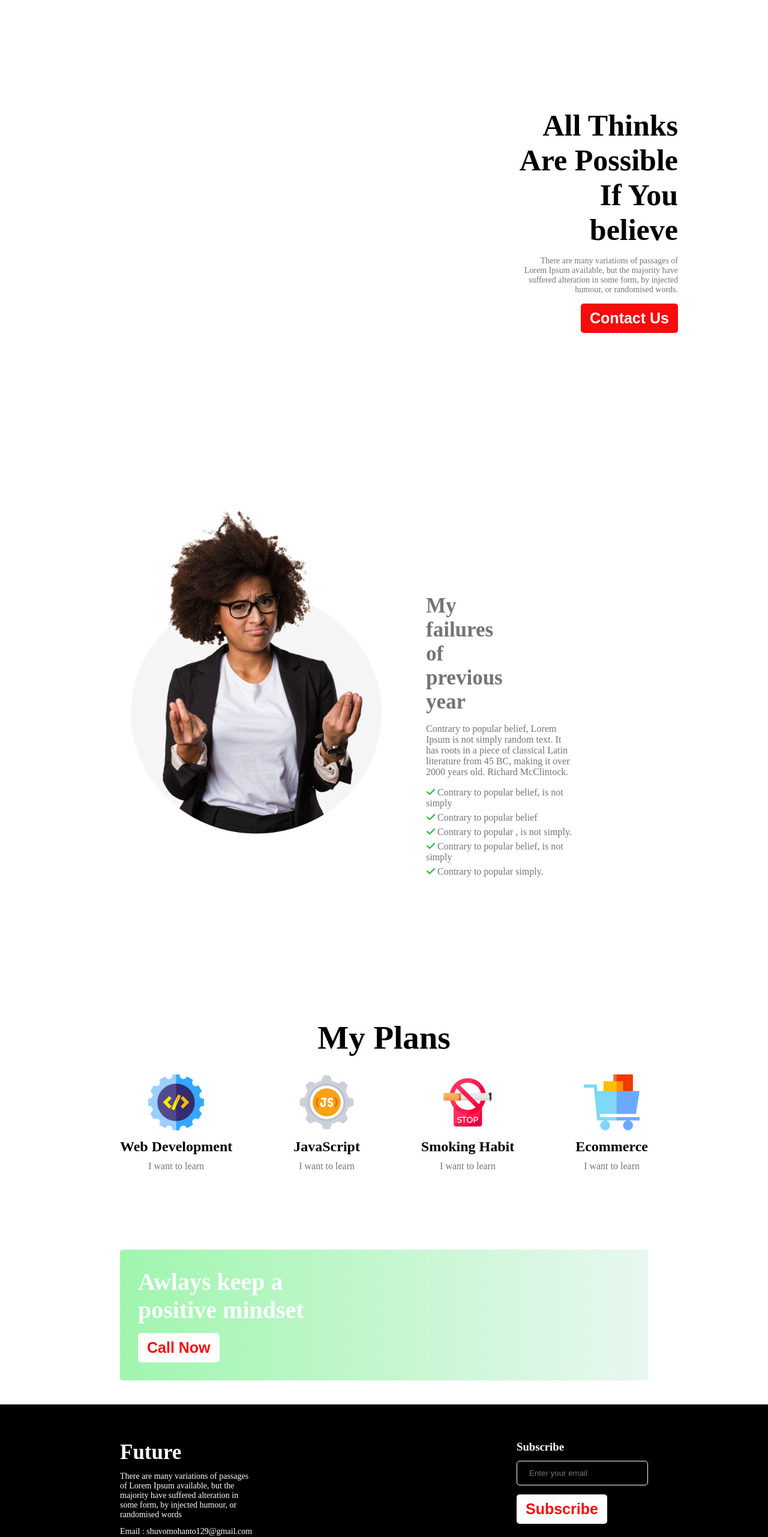
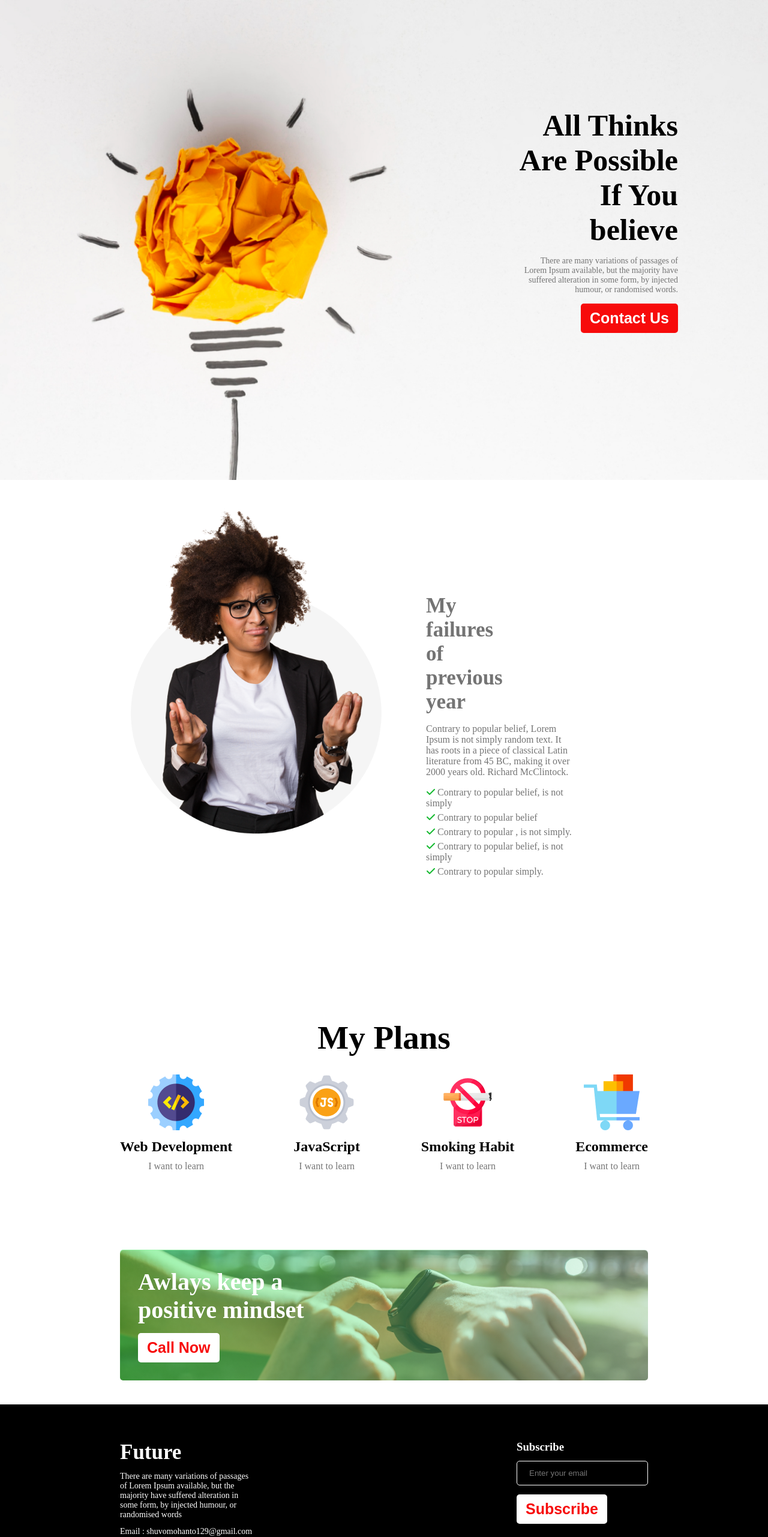
Before and after one commit to sabboshachi546/new-year-website, a plain HTML site: page index.html in a window 1280 px wide. Shown: the top 2562 px of the page at 60% size. Drawn offline with Linux system fonts and the light colour scheme; the site is published under a folder, as on GitHub Pages, so addresses that start at the root find nothing; files whose address does not match are found by name.

Commit message:
img problem slove

```diff
--- a/styles/style.css
+++ b/styles/style.css
@@ -6,7 +6,7 @@ section{
 }
 /* banner section */
 .banner{
-    background-image: url('/images/banner/banner1.png');
+    background-image: url('../images/banner/banner1.png');
     height: 100vh;
     background-size: cover;
     background-repeat: no-repeat;
@@ -82,7 +82,7 @@ main{
 }
 /* contact section */
 .contact{
-    background-image: linear-gradient(to right, rgba(16, 231, 52, 0.4), rgba(198, 236, 217, 0.4)),url('/images/watch.png');
+    background-image: linear-gradient(to right, rgba(16, 231, 52, 0.4), rgba(198, 236, 217, 0.4)),url('../images/watch.png');
     background-size: cover;
     background-repeat: no-repeat;
     padding: 30px;
@@ -139,4 +139,5 @@ main{
     border-radius: 5px;
     padding: 12px 20px;
     margin-bottom: 15px;
+    color: #fff;
 }
```
